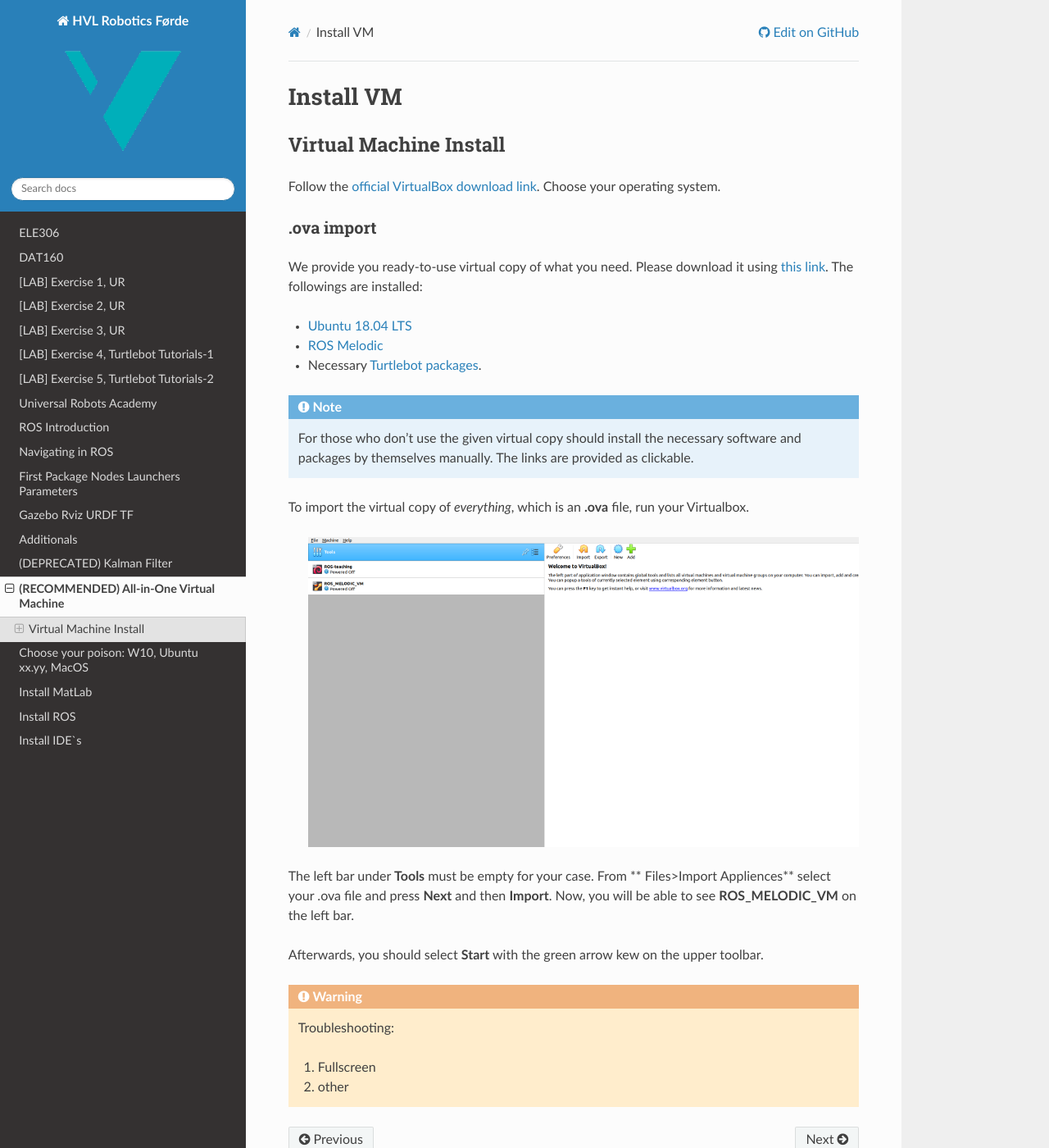
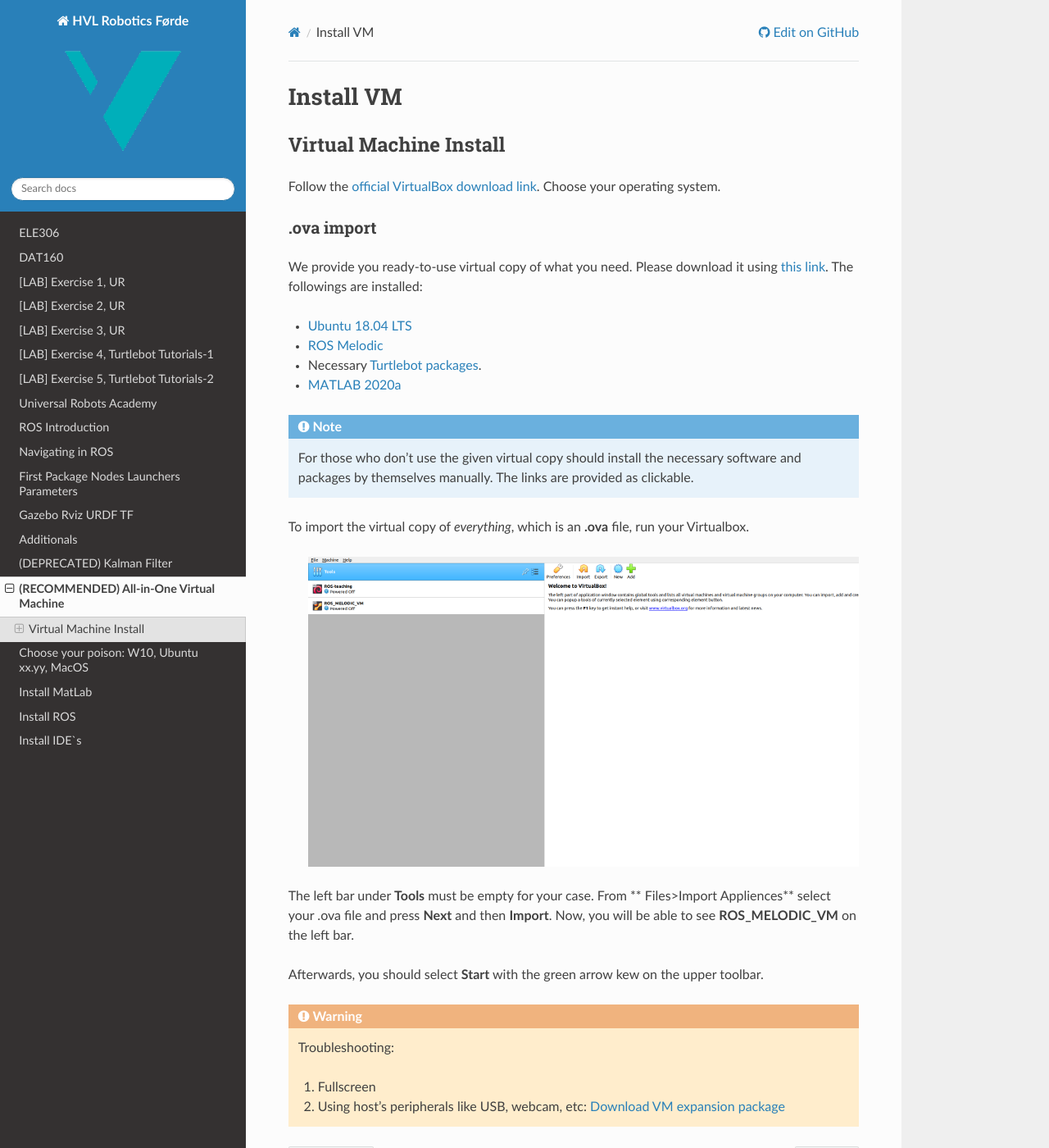
Before and after one commit to frdedynamics/robotics-lab-documentation, a Sphinx documentation site: the page built from source/texts/your_pc/install_vm.rst, in a window 1280 px wide and 1400 px high. Shown: the whole window at 82% size. Built offline with Sphinx 7.4.7 and the Read the Docs theme 2.0.0, drawn with Linux system fonts in a browser that asks for light colours; the version number could not be read and is left out.

Commit message:
minnor addings in VM install part

```diff
--- a/source/texts/your_pc/install_vm.rst
+++ b/source/texts/your_pc/install_vm.rst
@@ -15,6 +15,7 @@
 * `Ubuntu 18.04 LTS <https://releases.ubuntu.com/18.04/>`_
 * `ROS Melodic <http://wiki.ros.org/melodic/Installation/Ubuntu>`_
 * Necessary `Turtlebot packages <https://emanual.robotis.com/docs/en/platform/turtlebot3/quick-start/>`_.
+* `MATLAB 2020a <https://se.mathworks.com/products/new_products/release2020a.html>`_
 
 .. note::
   For those who don't use the given virtual copy should install the necessary software and packages by themselves manually. The links are provided as clickable.
@@ -32,4 +33,4 @@
    Troubleshooting:
 
    #. Fullscreen
-   #. other
+   #. Using host's peripherals like USB, webcam, etc: `Download VM expansion package <https://hvl365.sharepoint.com/sites/RobotikkUndervisningHVL/Delte%20dokumenter/ROSTeaching/Oracle_VM_VirtualBox_Extension_Pack-6.1.22.vbox-extpack>`_
```
